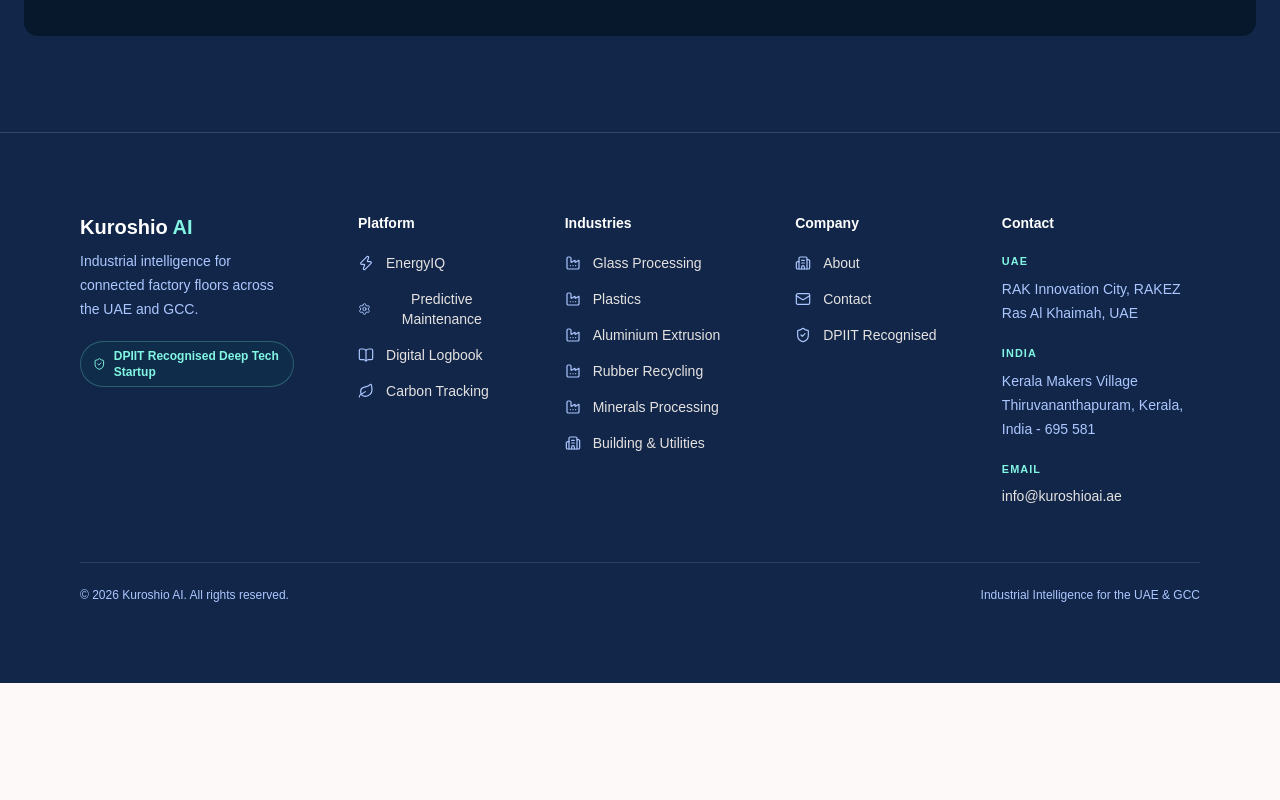
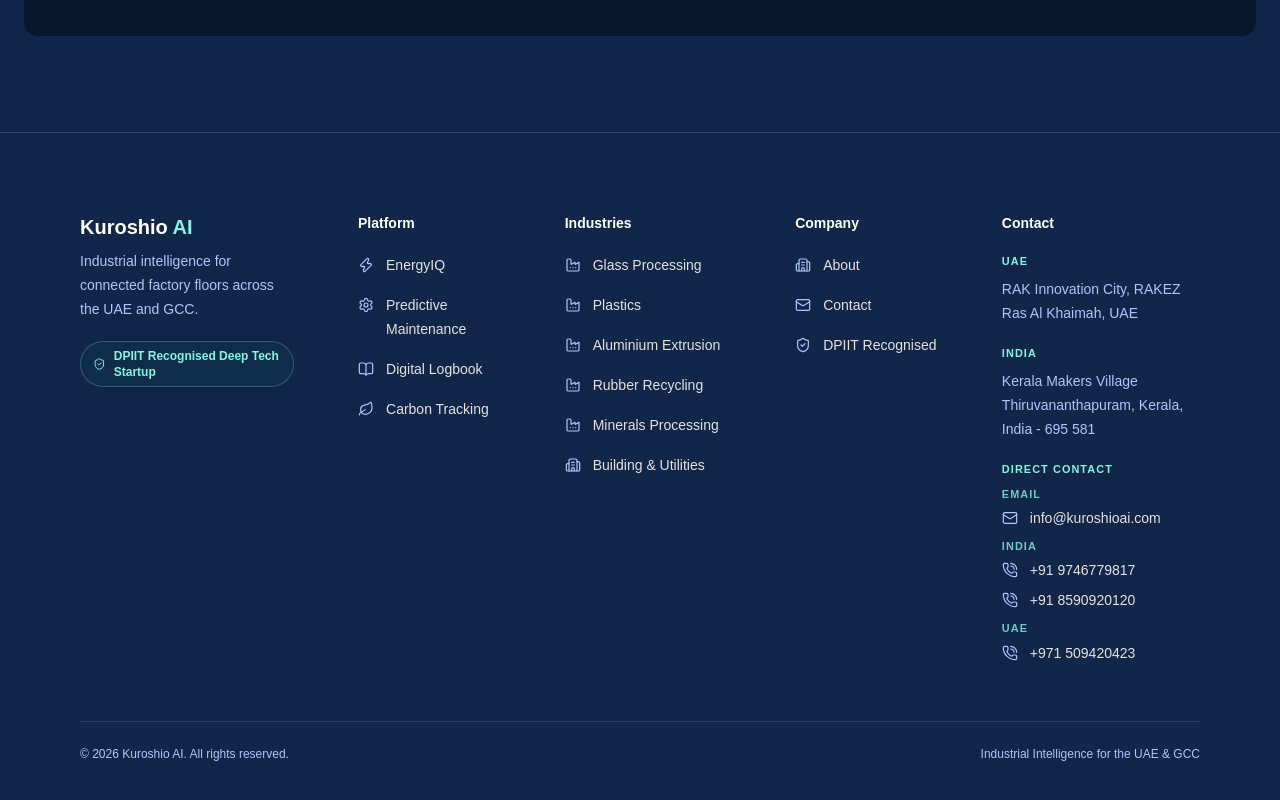
Before and after one commit to Kuroshio-AI/website, a React (Vite) app: page / in a window 1280 px wide. Shown: the part 4779-5579 px from the top of the page. Before the commit the page ends 5462 px from the top, so only its background shows below. Built offline with nearby package versions, Linux system fonts and the light colour scheme.

Commit message:
Update contact details

```diff
--- a/src/components/kuroshio/IconMap.tsx
+++ b/src/components/kuroshio/IconMap.tsx
@@ -18,6 +18,7 @@
   Mail,
   MapPin,
   Network,
+  PhoneCall,
   RadioTower,
   Settings,
   ShieldCheck,
@@ -50,6 +51,7 @@
   mail: Mail,
   mapPin: MapPin,
   network: Network,
+  phone: PhoneCall,
   radio: RadioTower,
   settings: Settings,
   shield: ShieldCheck,
--- a/src/components/kuroshio/SiteShell.tsx
+++ b/src/components/kuroshio/SiteShell.tsx
@@ -197,7 +197,7 @@
       {children}
 
       <footer className="border-t border-primary-fixed-dim/20 bg-hero-navy px-gutter py-16 text-on-primary-container md:px-12 md:py-20 xl:px-20">
-        <div className="mx-auto grid w-full max-w-[1680px] grid-cols-1 gap-12 md:grid-cols-2 lg:grid-cols-[1.35fr_0.9fr_1.05fr_0.9fr_1.25fr] md:gap-12 xl:gap-16">
+        <div className="mx-auto grid w-full max-w-[1680px] grid-cols-1 gap-12 md:grid-cols-2 md:gap-12 lg:grid-cols-[minmax(14rem,1.1fr)_minmax(12rem,0.9fr)_minmax(13rem,1fr)] xl:grid-cols-[1.35fr_0.9fr_1.05fr_0.9fr_1.25fr] xl:gap-16">
           <div className="max-w-sm">
             <button
               className="text-xl font-bold text-surface-container-lowest transition-opacity hover:opacity-90"
@@ -223,7 +223,7 @@
                   const isActive = activePage === item.id;
                   return (
                     <button
-                      className={`group flex w-fit items-center gap-3 text-sm font-medium transition-colors hover:text-secondary-fixed ${
+                      className={`group grid w-fit max-w-full grid-cols-[1rem_minmax(0,1fr)] items-start gap-3 text-left text-sm font-medium leading-6 transition-colors hover:text-secondary-fixed ${
                         isActive ? "text-secondary-fixed" : "text-surface-container-highest"
                       }`}
                       key={item.label}
@@ -231,7 +231,7 @@
                       type="button"
                     >
                       <KuroshioIcon
-                        className={`size-4 transition-colors group-hover:text-secondary-fixed ${
+                        className={`mt-1 size-4 shrink-0 transition-colors group-hover:text-secondary-fixed ${
                           isActive ? "text-secondary-fixed" : "text-primary-fixed-dim"
                         }`}
                         name={item.icon}
@@ -263,12 +263,20 @@
                 </div>
               ))}
               <div>
-                <p className="mb-2 text-[0.68rem] font-bold uppercase tracking-[0.1em] text-secondary-fixed">Email</p>
+                <p className="mb-2 text-[0.68rem] font-bold uppercase tracking-[0.1em] text-secondary-fixed">Direct Contact</p>
                 <div className="flex flex-col gap-2">
                   {contactPage.direct.map((item) => (
-                    <a className="text-sm font-medium text-surface-container-highest transition-colors hover:text-secondary-fixed" href={`mailto:${item.value}`} key={item.value}>
-                      {item.value}
-                    </a>
+                    <div key={item.label}>
+                      <p className="mb-1 text-[0.68rem] font-bold uppercase tracking-[0.1em] text-secondary-fixed/80">{item.label}</p>
+                      <div className="flex flex-col gap-1.5">
+                        {item.links.map((link) => (
+                          <a className="grid w-fit max-w-full grid-cols-[1rem_minmax(0,1fr)] items-start gap-3 text-sm font-medium leading-6 text-surface-container-highest transition-colors hover:text-secondary-fixed" href={link.href} key={link.value}>
+                            <KuroshioIcon className="mt-1 size-4 shrink-0 text-primary-fixed-dim" name={item.icon} strokeWidth={1.8} />
+                            {link.value}
+                          </a>
+                        ))}
+                      </div>
+                    </div>
                   ))}
                 </div>
               </div>
--- a/src/components/kuroshio/pages/ContactPage.tsx
+++ b/src/components/kuroshio/pages/ContactPage.tsx
@@ -172,12 +172,16 @@
               </h2>
               <div className="space-y-5">
                 {contactPage.direct.map((item) => (
-                  <div key={item.value}>
+                  <div key={item.label}>
                     <p className="mb-2 text-[0.68rem] uppercase tracking-[0.07em] text-[#b4cdf0]/35">{item.label}</p>
-                    <a className="flex items-center gap-2 text-sm font-semibold text-[#eef4ff] transition-colors hover:text-[#82f6e3]" href={`mailto:${item.value}`}>
-                      <KuroshioIcon className="size-4 text-[#b4cdf0]/35" name="mail" strokeWidth={1.8} />
-                      {item.value}
-                    </a>
+                    <div className="space-y-2">
+                      {item.links.map((link) => (
+                        <a className="flex items-center gap-2 text-sm font-semibold text-[#eef4ff] transition-colors hover:text-[#82f6e3]" href={link.href} key={link.value}>
+                          <KuroshioIcon className="size-4 text-[#b4cdf0]/35" name={item.icon} strokeWidth={1.8} />
+                          {link.value}
+                        </a>
+                      ))}
+                    </div>
                   </div>
                 ))}
               </div>
--- a/src/data/mockData.ts
+++ b/src/data/mockData.ts
@@ -20,6 +20,7 @@
   | "mail"
   | "mapPin"
   | "network"
+  | "phone"
   | "radio"
   | "settings"
   | "shield"
@@ -548,7 +549,24 @@
     "Other",
   ],
   direct: [
-    { label: "Email", value: "info@kuroshioai.ae" },
+    {
+      icon: "mail",
+      label: "Email",
+      links: [{ href: "mailto:info@kuroshioai.com", value: "info@kuroshioai.com" }],
+    },
+    {
+      icon: "phone",
+      label: "India",
+      links: [
+        { href: "tel:+919746779817", value: "+91 9746779817" },
+        { href: "tel:+918590920120", value: "+91 8590920120" },
+      ],
+    },
+    {
+      icon: "phone",
+      label: "UAE",
+      links: [{ href: "tel:+971509420423", value: "+971 509420423" }],
+    },
   ],
   offices: [
     {
--- a/src/hooks/useContactForm.ts
+++ b/src/hooks/useContactForm.ts
@@ -3,9 +3,9 @@
 
 import { send } from "@emailjs/browser";
 
-const CONTACT_FORM_RECIPIENTS = ["info@kuroshioai.ae"] as const;
+const CONTACT_FORM_RECIPIENTS = ["info@kuroshioai.com"] as const;
 
-const FAILURE_MESSAGE = "Something went wrong. Please email us directly at info@kuroshioai.ae";
+const FAILURE_MESSAGE = "Something went wrong. Please email us directly at info@kuroshioai.com";
 const SUCCESS_MESSAGE = "Thank you. We will contact you within 24 hours.";
 
 type ContactFormStatus = "idle" | "sending" | "success" | "error";
```
